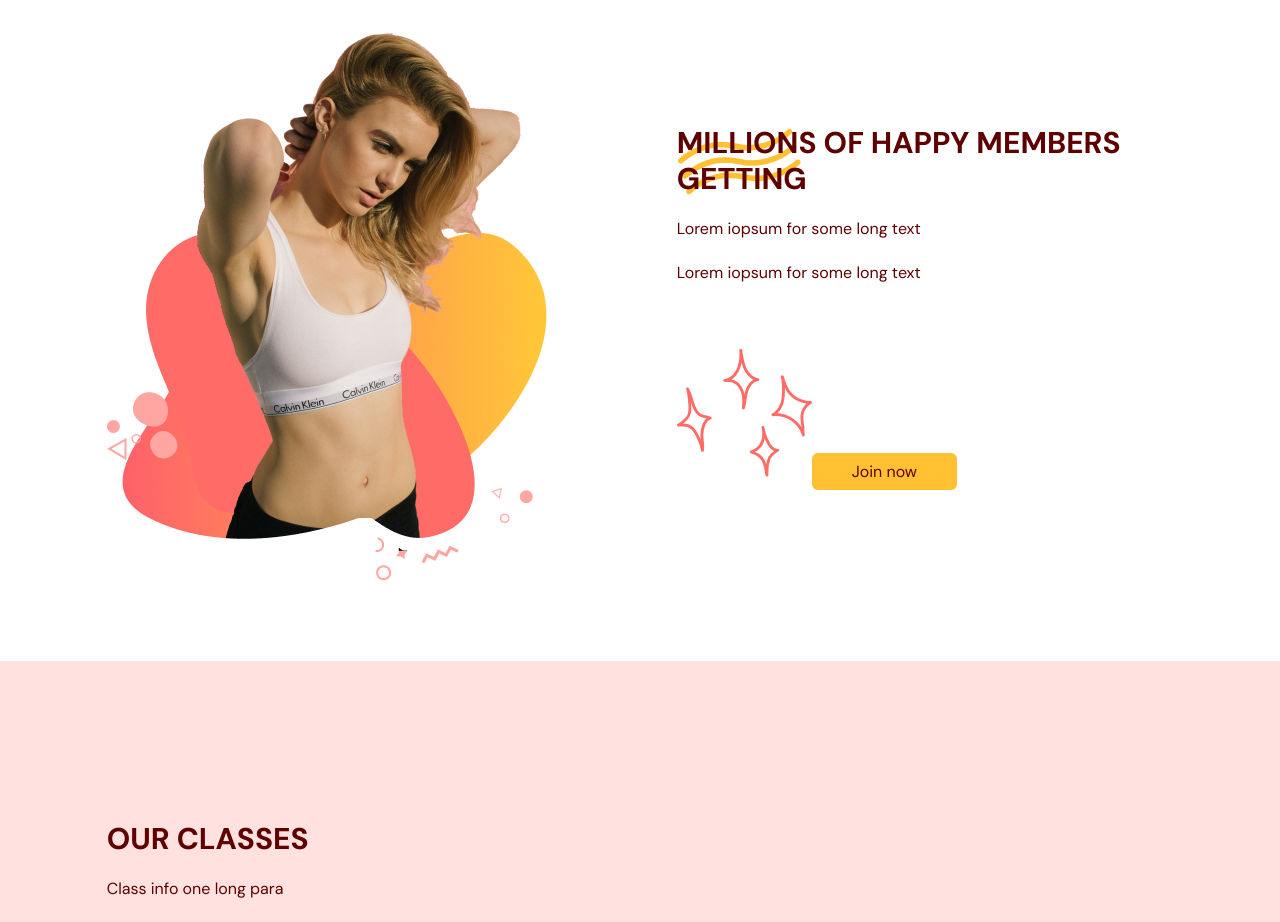
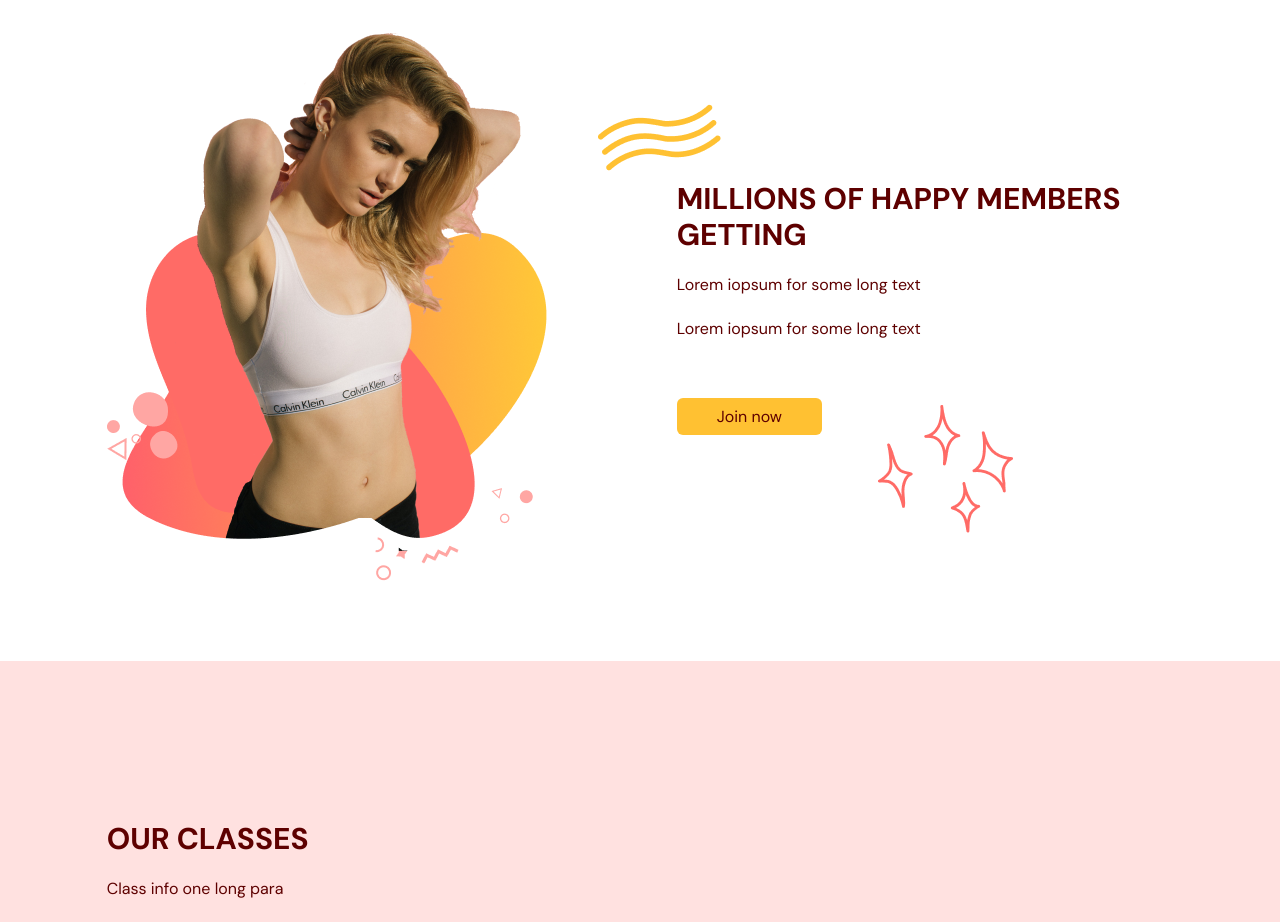
Before and after one commit to vegerot12/learn-react-typescript-gym, a React (Vite) app: page / in a window 1280 px wide. Shown: the part 1420-2342 px from the top of the page. Built offline with nearby package versions, Linux system fonts and the light colour scheme.

Commit message:
fixed alignment

```diff
--- a/src/scenes/benefits/index.tsx
+++ b/src/scenes/benefits/index.tsx
@@ -90,7 +90,7 @@
           <div>
             {/* title */}
             <div className="relative">
-              <div className="before:absolute before: -top-20 beofre:-left-2- before:z-[-1] before:content-abstractwaves">
+              <div className="before:absolute before:-top-20 before:-left-20 before:z-[-1] before:content-abstractwaves">
                 <motion.div
                   initial="hidden"
                   whileInView="visible"
@@ -122,7 +122,7 @@
             </motion.div>
             {/* Button */}
             <div className="relative mt-16">
-              <div className="nefore:absolute before:-b-20 before:right-40 before:z-[-1] before:content-sparkles">
+              <div className="before:absolute before:-b-20 before:right-40 before:z-[-1] before:content-sparkles">
                 <ActionButton setSelectedPage={setSelectedPage}>
                   Join now
                 </ActionButton>
```
